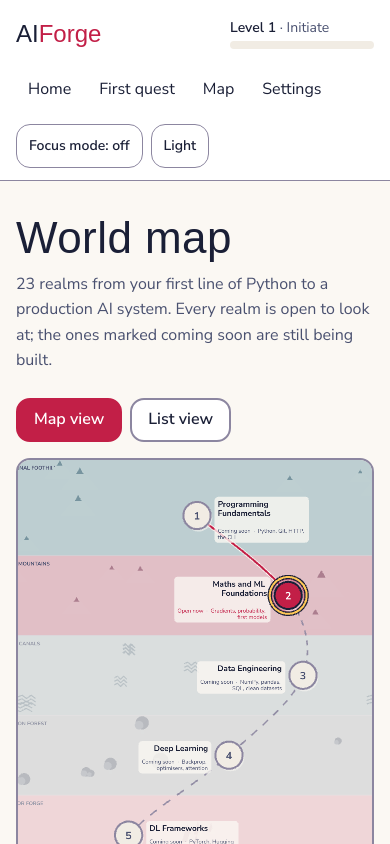
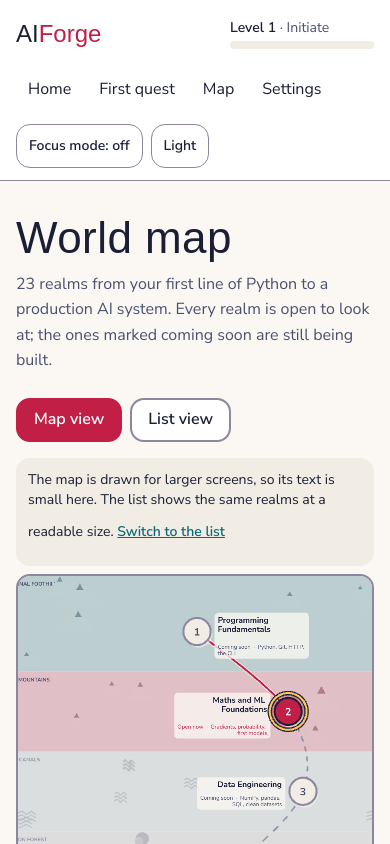
Before and after one commit to Kaushik2210/aiforge, a Next.js app in the folder apps/web/: page /map in a window 390 px wide. Both pictures are taken after a click on the button "Map view". Shown: the top 844 px of the page. Built offline with nearby package versions, Linux system fonts and the light colour scheme; a web font is replaced by a local one.

Commit message:
Offer the list view on small screens where the map text is tiny

```diff
--- a/apps/web/src/components/map/WorldMapView.tsx
+++ b/apps/web/src/components/map/WorldMapView.tsx
@@ -22,13 +22,19 @@ export function WorldMapView() {
   const [view, setView] = useState<View | null>(null);
   const [focused, setFocused] = useState<number>(2);
   const [error, setError] = useState<string | null>(null);
+  const [narrow, setNarrow] = useState(false);
   const realms = useMemo(() => MAP_REALMS, []);
 
   // Choose the starting view once, on the client: the saved choice, else the map on roomy screens.
   useEffect(() => {
     let saved: string | null = null;
     try { saved = localStorage.getItem(STORAGE_KEY); } catch { /* storage blocked */ }
-    setView(saved === "map" || saved === "list" ? saved : window.matchMedia("(min-width: 640px)").matches ? "map" : "list");
+    const wide = window.matchMedia("(min-width: 640px)");
+    setNarrow(!wide.matches);
+    setView(saved === "map" || saved === "list" ? saved : wide.matches ? "map" : "list");
+    const onChange = () => setNarrow(!wide.matches);
+    wide.addEventListener("change", onChange);
+    return () => wide.removeEventListener("change", onChange);
   }, []);
 
   function choose(next: View) {
@@ -71,6 +77,15 @@ export function WorldMapView() {
 
       {view === "map" && (
         <div className="mt-4">
+          {narrow && (
+            <p className="mb-2 rounded-[var(--radius)] bg-surface-2 p-3 text-sm">
+              The map is drawn for larger screens, so its text is small here. The list shows the same realms at a
+              readable size.{" "}
+              <button type="button" onClick={() => choose("list")} className="tap font-semibold text-accent underline">
+                Switch to the list
+              </button>
+            </p>
+          )}
           <MapCanvas realms={realms} onFocus={setFocused} onSelect={onSelect} onError={onError} />
           <p className="mt-2 text-sm text-text-muted">
             Drag or scroll to explore. Click a realm, or focus the map and use the arrow keys and Enter.
```
